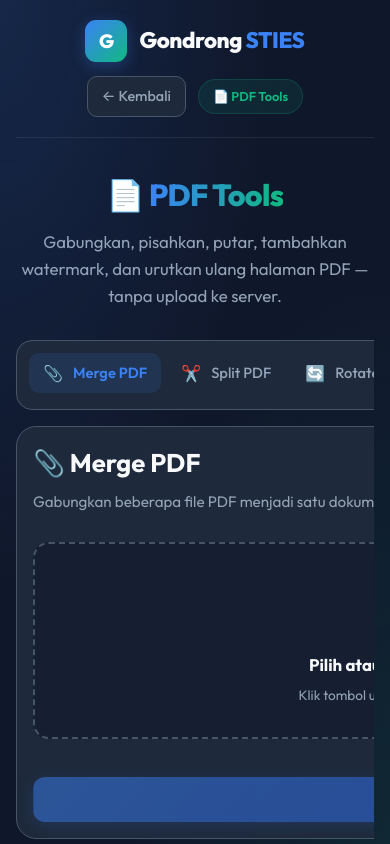
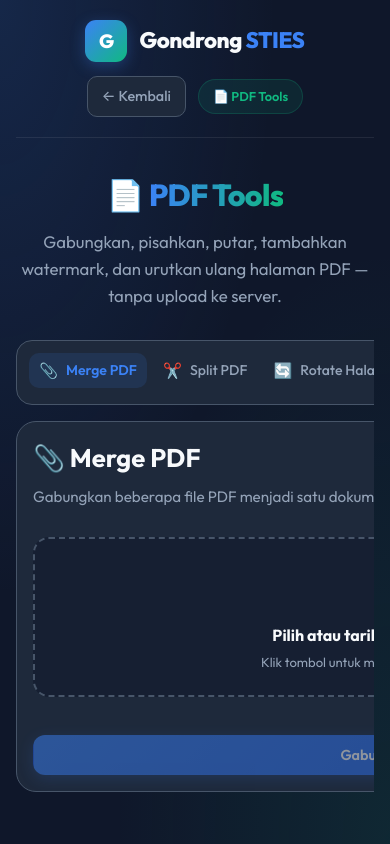
Before and after one commit to maddaz14/conversion-tool, a website: page pages/pdf.html in a window 390 px wide. Shown: the top 844 px of the page. Drawn offline with nearby package versions, Linux system fonts and the light colour scheme; a script that the page names is missing.

Commit message:
Adjust dropzone and top buttons sizing for mobile

```diff
--- a/assets/style.css
+++ b/assets/style.css
@@ -1033,6 +1033,21 @@ footer .dev-credit span { color: var(--primary); }
   .hero h1, .hero-page h1 { font-size: 1.9rem; }
   .tool-content { padding: 16px; }
   .stat-card .stat-value { font-size: 1.3rem; }
+
+  /* Dropzone (seret file) */
+  .dropzone { padding: 22px 12px; }
+  .dropzone .drop-icon { font-size: 2.1rem; margin-bottom: 8px; }
+  .dropzone h3 { font-size: 1rem; margin-bottom: 4px; }
+  .dropzone p { font-size: 0.82rem; }
+
+  /* Tombol-tombol di atas (tool-nav + filter) */
+  .tool-nav button { padding: 8px 10px; font-size: 0.88rem; gap: 8px; }
+  .tool-nav button .nav-emoji { font-size: 0.95rem; }
+
+  .filter-btn { padding: 8px 12px; font-size: 0.86rem; }
+
+  /* Tombol umum */
+  .btn { padding: 10px 14px; font-size: 0.9rem; }
 }
 
 /* ─── SCROLLBAR ─── */
```
